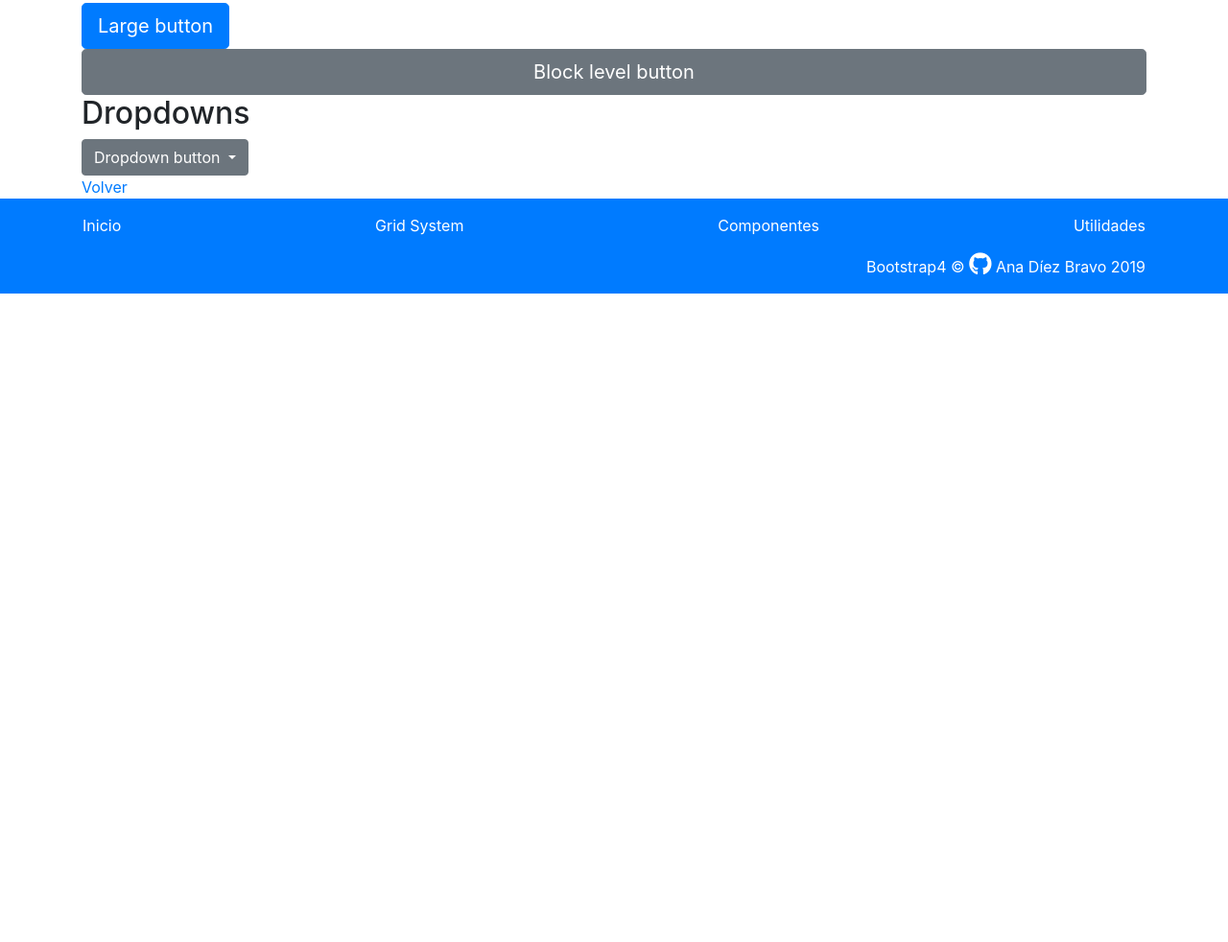
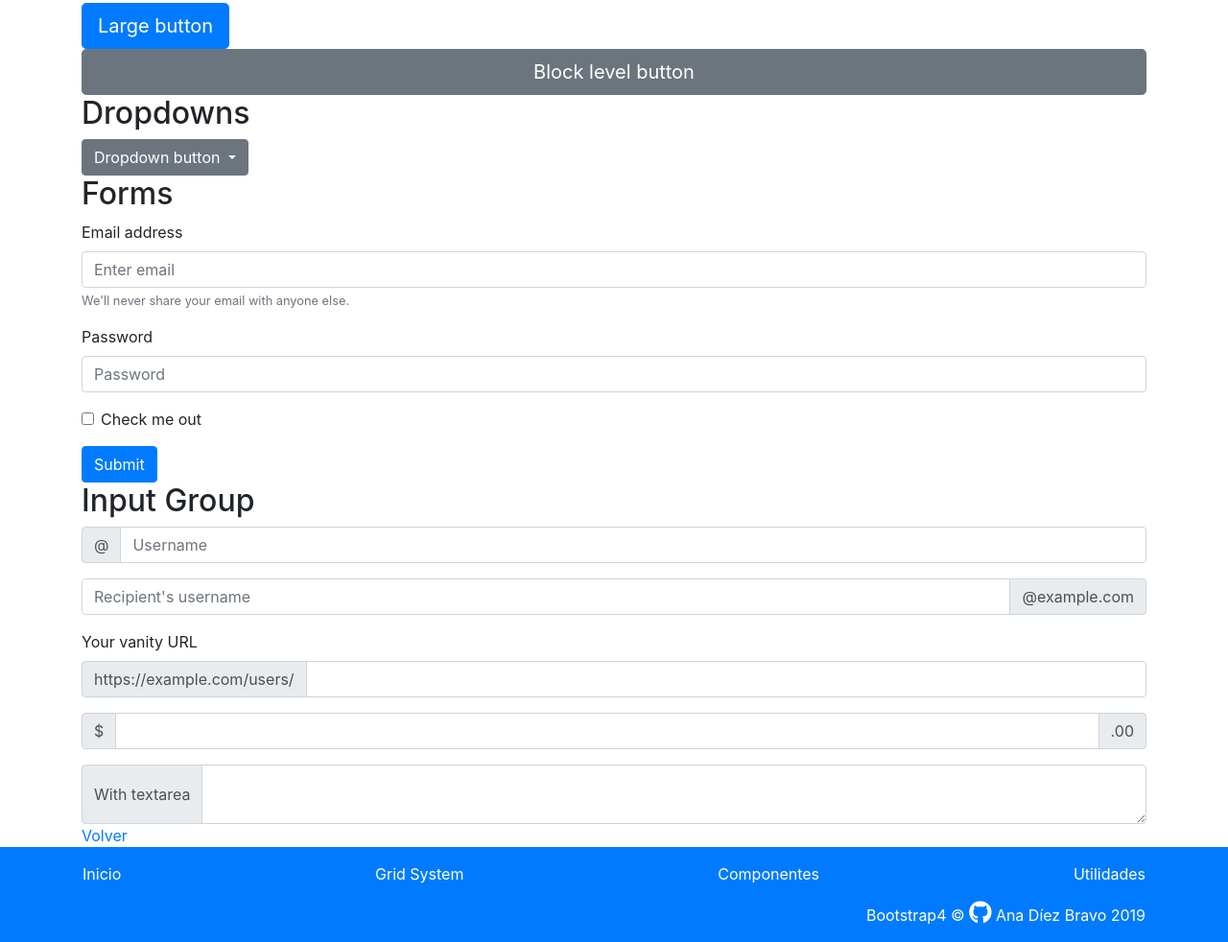
Before and after one commit to ana-db/Bootstrap, a plain HTML site: page componentes.html in a window 1280 px wide. Shown: the part 1415-2397 px from the top of the page at 96% size. Before the commit the page ends 1721 px from the top, so only its background shows below. Drawn offline with nearby package versions, Linux system fonts and the light colour scheme.

Commit message:
componentes

```diff
--- a/componentes.html
+++ b/componentes.html
@@ -133,6 +133,66 @@
         </div>
 
 
+        <h2>Forms</h2>
+        <form>
+            <div class="form-group">
+                <label for="exampleInputEmail1">Email address</label>
+                <input type="email" class="form-control" id="exampleInputEmail1" aria-describedby="emailHelp" placeholder="Enter email">
+                <small id="emailHelp" class="form-text text-muted">We'll never share your email with anyone else.</small>
+            </div>
+            <div class="form-group">
+                <label for="exampleInputPassword1">Password</label>
+                <input type="password" class="form-control" id="exampleInputPassword1" placeholder="Password">
+            </div>
+            <div class="form-group form-check">
+                <input type="checkbox" class="form-check-input" id="exampleCheck1">
+                <label class="form-check-label" for="exampleCheck1">Check me out</label>
+            </div>
+            <button type="submit" class="btn btn-primary">Submit</button>
+        </form>
+
+
+        <h2>Input group</h2>
+        <div class="input-group mb-3">
+            <div class="input-group-prepend">
+                <span class="input-group-text" id="basic-addon1">@</span>
+            </div>
+            <input type="text" class="form-control" placeholder="Username" aria-label="Username" aria-describedby="basic-addon1">
+        </div>
+
+        <div class="input-group mb-3">
+            <input type="text" class="form-control" placeholder="Recipient's username" aria-label="Recipient's username" aria-describedby="basic-addon2">
+            <div class="input-group-append">
+                <span class="input-group-text" id="basic-addon2">@example.com</span>
+            </div>
+        </div>
+
+        <label for="basic-url">Your vanity URL</label>
+        <div class="input-group mb-3">
+            <div class="input-group-prepend">
+                <span class="input-group-text" id="basic-addon3">https://example.com/users/</span>
+            </div>
+            <input type="text" class="form-control" id="basic-url" aria-describedby="basic-addon3">
+        </div>
+
+        <div class="input-group mb-3">
+            <div class="input-group-prepend">
+                <span class="input-group-text">$</span>
+            </div>
+            <input type="text" class="form-control" aria-label="Amount (to the nearest dollar)">
+            <div class="input-group-append">
+                <span class="input-group-text">.00</span>
+            </div>
+        </div>
+
+        <div class="input-group">
+            <div class="input-group-prepend">
+                <span class="input-group-text">With textarea</span>
+            </div>
+            <textarea class="form-control" aria-label="With textarea"></textarea>
+        </div>
+
+
         <a href="index.html">Volver</a>
 
     </main>
```
